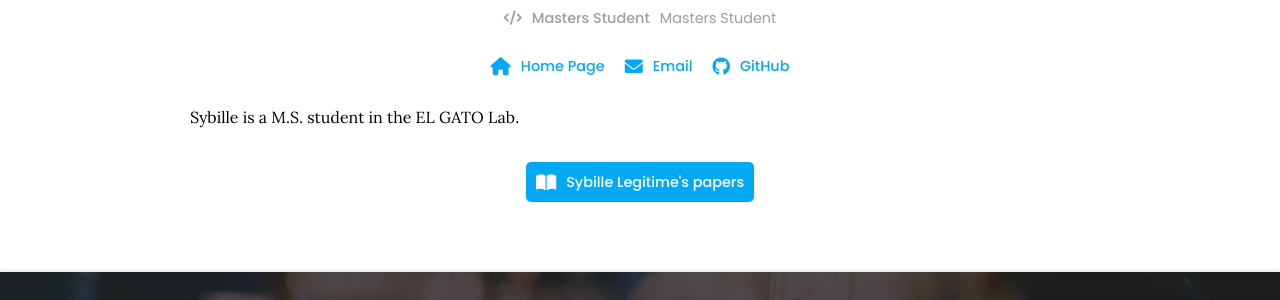
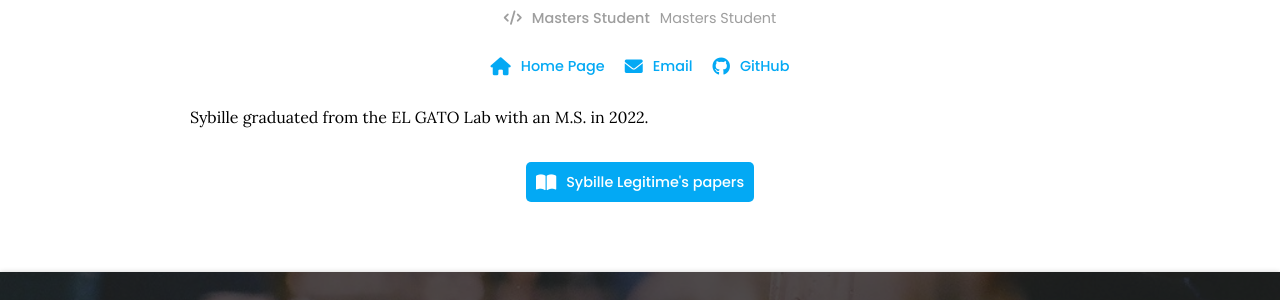
Before and after one commit to bayesomicslab/bayesomicslab.github.io, a Jekyll site: the page built from _members/sybille-legitime.md, in a window 1280 px wide. Shown: the part 534-834 px from the top of the page. Built offline with Jekyll 4.4.1, drawn with Linux system fonts in a browser that asks for light colours.

Commit message:
lab updates

```diff
--- a/_data/links.yaml
+++ b/_data/links.yaml
@@ -54,7 +54,7 @@
   icon: fab fa-google
   text: Google Scholar
   tooltip: Google Scholar
-  link: https://scholar.google.com/citations?hl=en&user=$LINK
+  link: https://scholar.google.com/citations?hl=en&user=kXRSW2QAAAAJ&view_op=list_works&sortby=pubdate
 
 github:
   icon: fab fa-github
--- a/_members/sybille-legitime.md
+++ b/_members/sybille-legitime.md
@@ -3,11 +3,11 @@
 image: images/sybille.jpg
 description: Masters Student
 role: masters
-group: current
+group: alum
 links:
   home-page: https://www.linkedin.com/in/slegitime/
   email: sybille.legitime@uconn.edu
   github: smlegitime
 ---
 
-Sybille is a M.S. student in the EL GATO Lab.
+Sybille graduated from the EL GATO Lab with an M.S. in 2022.
```
Also changed, not shown: _members/jackie-ramirez.md (+2 -2 lines), _members/kingsley-udeh.md (+2 -2 lines), _members/venkata-patchigolla.md (+2 -2 lines), _members/vikesh-chinta.md (+2 -2 lines), resources/SW_MI_CN.png (added).
